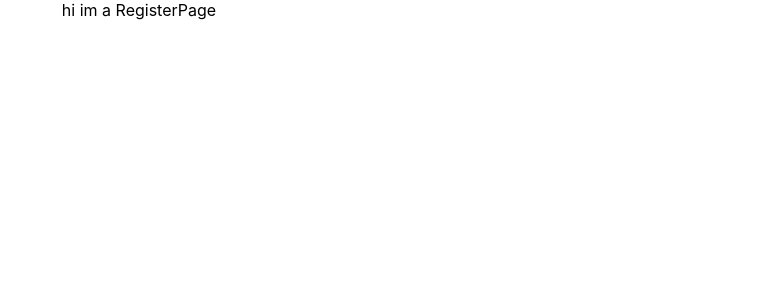
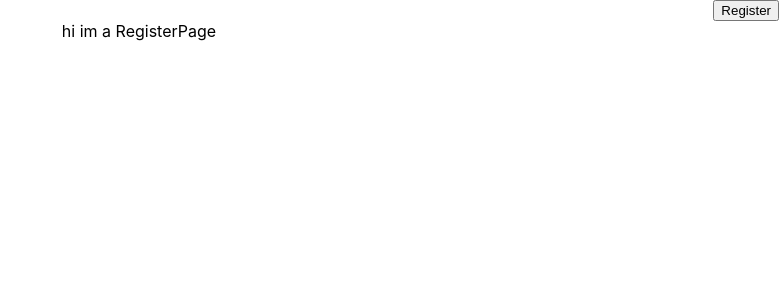
Before and after one commit to SyntaxPanda/BooCom, a React (Create React App) app in the folder frontend/: page /register in a window 1280 px wide. Shown: the top 300 px of the page, without its empty margins (501-1280 px from the left). Built offline with nearby package versions, Linux system fonts and the light colour scheme.

Commit message:
create overall header

```diff
--- a/frontend/src/App.tsx
+++ b/frontend/src/App.tsx
@@ -3,10 +3,12 @@ import './App.css';
 import HomePage from "./Pages/HomePage";
 import {Route, Routes} from "react-router-dom";
 import RegisterPage from "./Pages/RegisterPage";
+import Header from "./Pages/Header";
 
 function App() {
   return (
     <div className="App">
+        <header><Header/></header>
         <Routes>
             <Route path={"/register"} element={<RegisterPage/>}/>
             <Route path={"/"} element={<HomePage/>}/>
--- /dev/null
+++ b/frontend/src/Pages/Header.tsx
@@ -0,0 +1,18 @@
+import React from 'react';
+import {useNavigate} from "react-router-dom";
+
+export default function Header() {
+    const navigate = useNavigate();
+
+    function onClickHandler() {
+        navigate("/register");
+    }
+
+    return (
+        <div>
+            <div className={"registerButton"}>
+                <button onClick={onClickHandler}>Register</button>
+            </div>
+        </div>
+    );
+}
--- a/frontend/src/Pages/HomePage.tsx
+++ b/frontend/src/Pages/HomePage.tsx
@@ -1,21 +1,11 @@
 import React from 'react';
-import {Route, Routes, useNavigate} from "react-router-dom";
 import "../Css/HomePageCSS/HomePageCSS.css"
+import Header from "./Header";
 
 export default function HomePage() {
-    const navigate = useNavigate();
-
-    function onClickHandler() {
-        navigate("/register");
-    }
 
     return (
         <div>
-            <header className={"registerButton"}>
-                <div>
-                    <button onClick={onClickHandler}>Register</button>
-                </div>
-            </header>
             Hi im the HomePage
         </div>
     );
--- a/frontend/src/Pages/RegisterPage.tsx
+++ b/frontend/src/Pages/RegisterPage.tsx
@@ -3,10 +3,9 @@ import React from 'react';
 export default function RegisterPage() {
 
 
-
     return (
         <div>
-        hi im a RegisterPage
+            hi im a RegisterPage
         </div>
     );
 }
```
